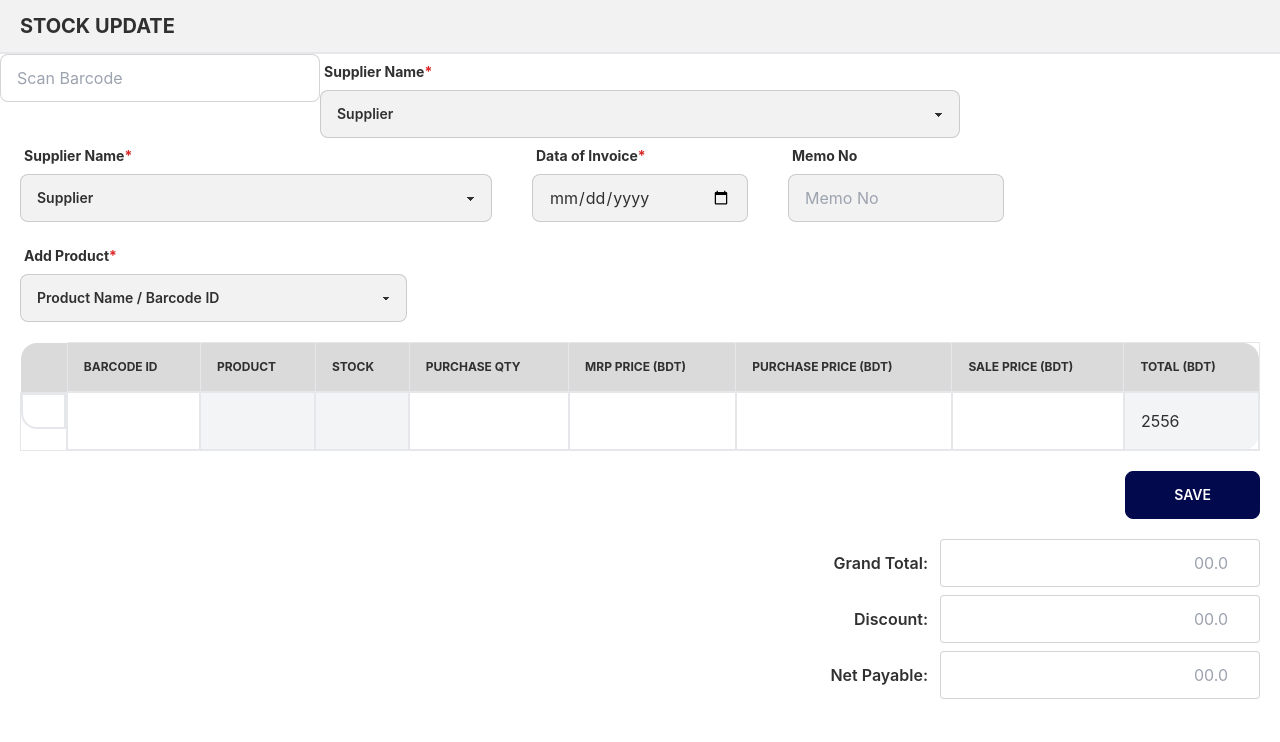
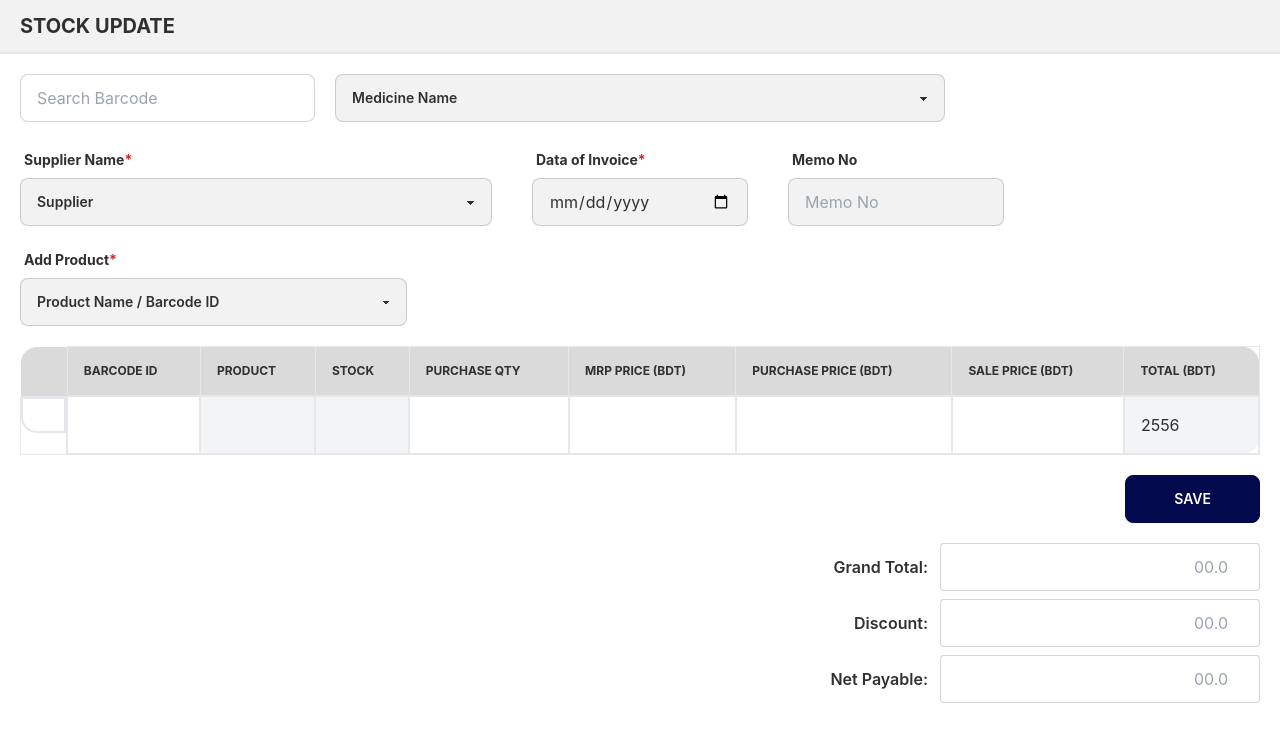
Before and after one commit to md-najmul-haque/medical-store-software, a React (Create React App) app: page / in a window 1280 px wide. Shown: the top 742 px of the page. Built offline with nearby package versions, Linux system fonts and the light colour scheme; what tw-elements would draw is missing.

Commit message:
second bar completed in stock update page

```diff
--- a/src/components/StockUpdate.js
+++ b/src/components/StockUpdate.js
@@ -1,8 +1,10 @@
 import React from 'react'
 import { useForm } from 'react-hook-form';
+import useMedicine from '../hooks/useMedicine';
 
 const StockUpdate = () => {
 
+    const [medicines, setMedicines] = useMedicine()
 
     const { register, formState: { errors }, handleSubmit, reset } = useForm();
     const onSubmit = data => { console.log(data) }
@@ -21,28 +23,26 @@ const StockUpdate = () => {
                 <h1 className='uppercase text-xl font-bold text-left'>Stock Update</h1>
             </div>
 
-            <div className='grid grid-cols-4'>
+            <div className='grid grid-cols-4 gap-5 m-5'>
                 <div className="form-control w-full">
                     <input
                         onKeyDown={(e) => handleBarcode(e)}
                         type="number"
-                        placeholder="Scan Barcode"
+                        placeholder="Search Barcode"
                         className="input w-full input-bordered bg-white focus:outline-none"
                     />
                 </div>
 
                 <div className="form-control w-full col-span-2">
-                    <label className="label">
-                        <span className="label-text font-bold">Supplier Name<span className='text-red-600 font-bold'>*</span></span>
-                    </label>
+
                     <select className="select w-full input-bordered" >
-                        <option disabled selected>Supplier</option>
-                        {/* {
-                            suppliers?.map(supplier => {
-                                return <option key={supplier._id}>{supplier.supplierName}</option>
+                        <option disabled selected>Medicine Name</option>
+                        {
+                            medicines?.map(medicine => {
+                                return <option key={medicine._id}>{medicine.medicineName}</option>
 
                             })
-                        } */}
+                        }
                     </select>
                 </div>
             </div>
--- /dev/null
+++ b/src/hooks/useMedicine.js
@@ -0,0 +1,15 @@
+import React, { useEffect, useState } from 'react';
+
+const useMedicine = () => {
+    const [medicines, setMedicines] = useState([])
+
+    useEffect(() => {
+        fetch('medicines.json')
+            .then(res => res.json()
+                .then(data => setMedicines(data)))
+    }, [])
+
+    return [medicines, setMedicines]
+};
+
+export default useMedicine;
```
